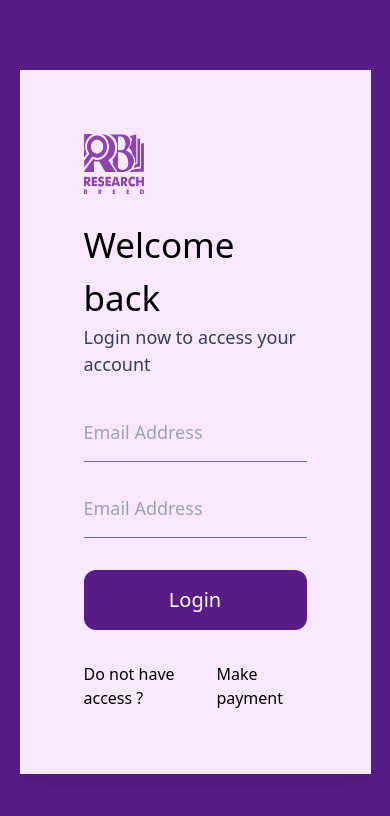
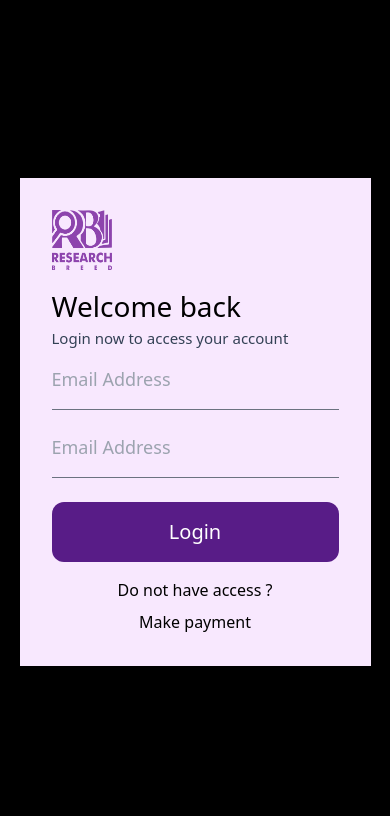
Before and after one commit to ChrisRoyalty/Research-breed, a React (Create React App) app: page /login in a window 390 px wide. Shown: the top 816 px of the page. Built offline with nearby package versions, Linux system fonts and the light colour scheme.

Commit message:
changed background for login

```diff
--- a/src/pages/Login.jsx
+++ b/src/pages/Login.jsx
@@ -2,21 +2,21 @@ import React from "react";
 import Logo from "../assets/logo.png";
 function Login() {
   return (
-    <div className="w-full h-screen bg-purple-900 flex justify-center items-center">
-      <div className="w-[90%] md:w-[45%] h-fit bg-[#F8E8FE] p-16 shadow-lg">
+    <div className="w-full h-screen bg-black flex justify-center items-center">
+      <div className="w-[90%] md:w-[45%] h-fit bg-[#F8E8FE] sm:p-16 p-8 shadow-lg">
         <div className="log">
           <img
             src={Logo}
             alt="Research-breed Logo"
             className="w-[60px] h-[60px]"
           />
-          <div className="welcomeNote mt-[25px]">
-            <h3 className="text-[35px]">Welcome back</h3>
-            <p className="text-slate-700 text-[18px]">
+          <div className="welcomeNote mt-[15px] sm:mt-[25px]">
+            <h3 className="text-[28px] sm:text-[35px]">Welcome back</h3>
+            <p className="text-slate-700 text-[15px] sm:text-[18px]">
               Login now to access your account
             </p>
           </div>
-          <form className="flex flex-col gap-4 mt-6">
+          <form className="flex flex-col gap-2 sm:gap-4 sm:mt-6">
             <input
               type="text"
               className="h-[60px] bg-transparent border-b-[1px] border-gray-500 outline-none text-gray-500 text-[18px]"
@@ -31,8 +31,8 @@ function Login() {
               Login
             </button>
           </form>
-          <footer className="flex justify-center md:justify-end items-center mt-8">
-            <div className="flex gap-2 justify-center">
+          <footer className="flex justify-center md:justify-end items-center sm:mt-8 mt-4">
+            <div className="flex max-sm:flex-col max-sm:text-center gap-2 justify-center">
               <a href="">Do not have access ?</a>
               <a href="">Make payment</a>
             </div>
```
